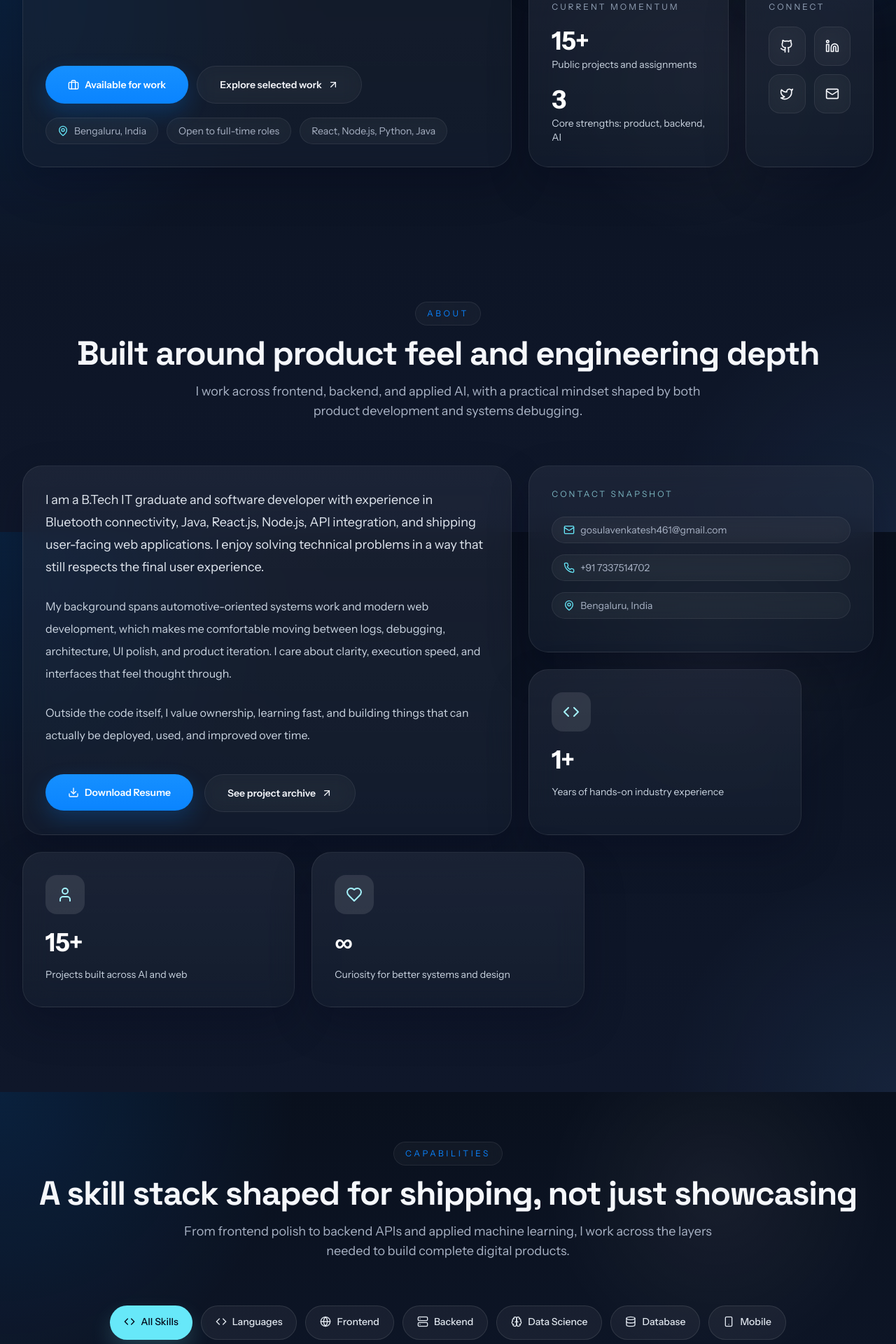
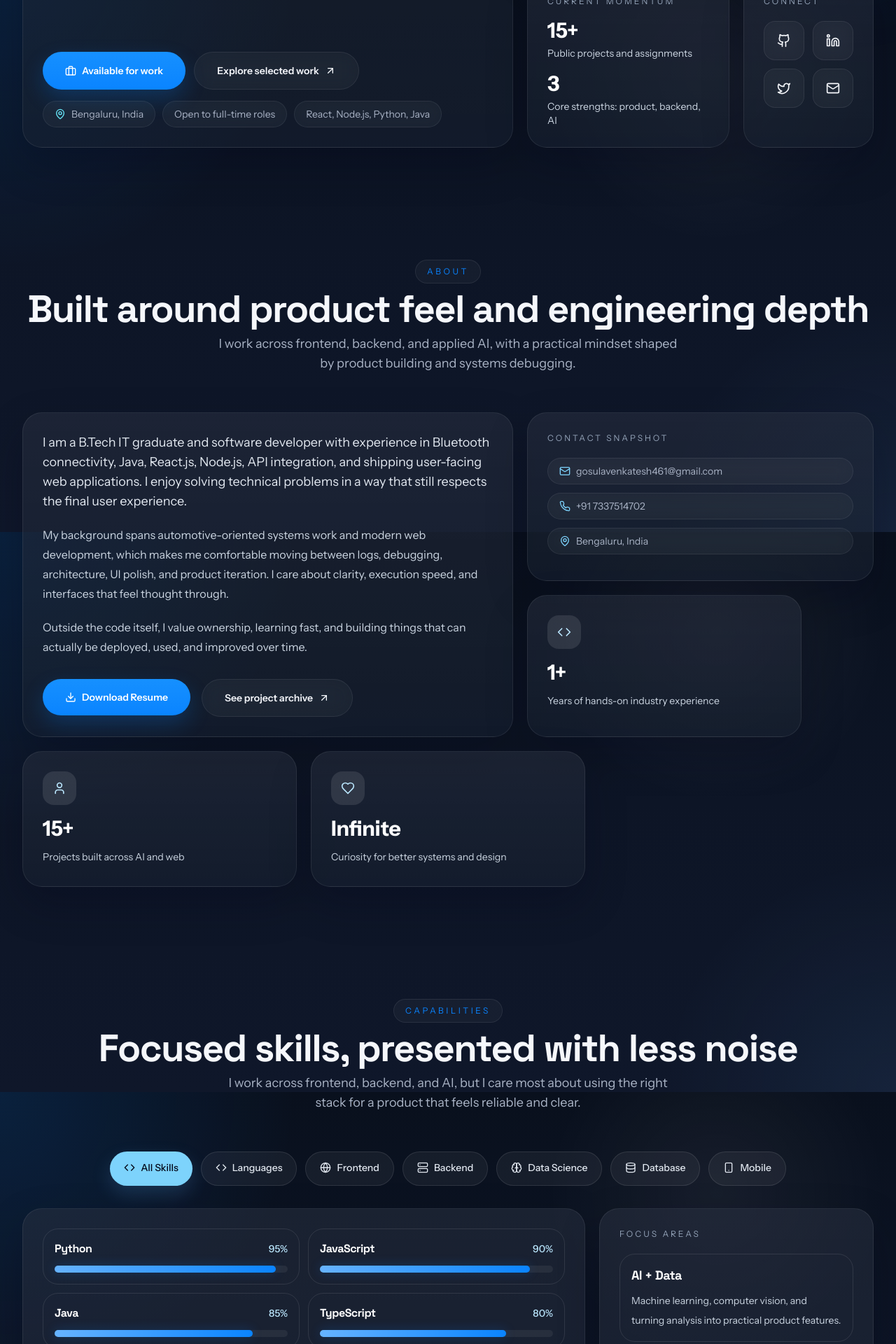
Before and after one commit to Gosula16/Professional-Developer-Portfolio2, a React (Vite) app: page / in a window 1280 px wide. Shown: the part 840-2760 px from the top of the page at 70% size. Built offline with nearby package versions, Linux system fonts and the light colour scheme.

Commit message:
Simplify portfolio density and add softer reveal motion

```diff
--- a/src/App.tsx
+++ b/src/App.tsx
@@ -13,6 +13,7 @@ import Gallery from './components/Gallery';
 import Contact from './components/Contact';
 import Footer from './components/Footer';
 import { ThemeProvider } from './context/ThemeContext';
+import RevealSection from './components/RevealSection';
 
 function App() {
   return (
@@ -23,17 +24,39 @@ function App() {
         <div className="ambient-orb bottom-[-4rem] left-1/3 h-72 w-72 bg-amber-300/10"></div>
         <Header />
         <main>
+          <RevealSection>
             <Hero />
+          </RevealSection>
+          <RevealSection>
             <Bio />
+          </RevealSection>
+          <RevealSection>
             <Skills />
+          </RevealSection>
+          <RevealSection>
             <Projects />
+          </RevealSection>
+          <RevealSection>
             <Experience />
+          </RevealSection>
+          <RevealSection>
             <Education />
+          </RevealSection>
+          <RevealSection>
             <Certifications />
+          </RevealSection>
+          <RevealSection>
             <Achievements />
+          </RevealSection>
+          <RevealSection>
             <Testimonials />
+          </RevealSection>
+          <RevealSection>
             <Gallery />
+          </RevealSection>
+          <RevealSection>
             <Contact />
+          </RevealSection>
         </main>
         <Footer />
       </div>
--- a/src/components/Bio.tsx
+++ b/src/components/Bio.tsx
@@ -4,7 +4,7 @@ const Bio = () => {
   const stats = [
     { icon: Code, value: '1+', label: 'Years of hands-on industry experience' },
     { icon: User, value: '15+', label: 'Projects built across AI and web' },
-    { icon: Heart, value: '∞', label: 'Curiosity for better systems and design' },
+    { icon: Heart, value: 'Infinite', label: 'Curiosity for better systems and design' },
   ];
 
   const downloadResume = (type: 'developer' | 'datascientist') => {
@@ -34,14 +34,14 @@ const Bio = () => {
           <h2 className="section-title">Built around product feel and engineering depth</h2>
           <p className="section-subtitle">
             I work across frontend, backend, and applied AI, with a practical
-            mindset shaped by both product development and systems debugging.
+            mindset shaped by product building and systems debugging.
           </p>
         </div>
 
         <div className="bento-grid">
           <div className="bento-card lg:col-span-7 lg:row-span-2">
             <div className="max-w-3xl">
-              <p className="text-lg leading-8 text-slate-200">
+              <p className="text-lg leading-7 text-slate-200">
                 I am a B.Tech IT graduate and software developer with experience in
                 Bluetooth connectivity, Java, React.js, Node.js, API integration,
                 and shipping user-facing web applications. I enjoy solving
@@ -49,7 +49,7 @@ const Bio = () => {
                 experience.
               </p>
 
-              <p className="mt-6 text-base leading-8 text-slate-300">
+              <p className="mt-5 text-base leading-7 text-slate-300">
                 My background spans automotive-oriented systems work and modern web
                 development, which makes me comfortable moving between logs,
                 debugging, architecture, UI polish, and product iteration. I care
@@ -57,15 +57,15 @@ const Bio = () => {
                 through.
               </p>
 
-              <p className="mt-6 text-base leading-8 text-slate-300">
+              <p className="mt-5 text-base leading-7 text-slate-300">
                 Outside the code itself, I value ownership, learning fast, and
                 building things that can actually be deployed, used, and improved
                 over time.
               </p>
             </div>
 
-            <div className="mt-10 flex flex-col gap-4 sm:flex-row">
-              <div className="relative group">
+            <div className="mt-8 flex flex-col gap-4 sm:flex-row">
+              <div className="group relative">
                 <button className="premium-button">
                   <Download className="mr-2 h-4 w-4" />
                   Download Resume
@@ -73,13 +73,13 @@ const Bio = () => {
                 <div className="invisible absolute left-0 top-full mt-3 w-56 rounded-2xl border border-white/10 bg-slate-950/90 p-2 opacity-0 shadow-2xl backdrop-blur-xl transition-all duration-300 group-hover:visible group-hover:opacity-100">
                   <button
                     onClick={() => downloadResume('developer')}
-                    className="block w-full rounded-xl px-4 py-3 text-left text-sm text-slate-200 hover:bg-white/8"
+                    className="block w-full rounded-xl px-4 py-3 text-left text-sm text-slate-200 hover:bg-white/10"
                   >
                     Developer Resume
                   </button>
                   <button
                     onClick={() => downloadResume('datascientist')}
-                    className="block w-full rounded-xl px-4 py-3 text-left text-sm text-slate-200 hover:bg-white/8"
+                    className="block w-full rounded-xl px-4 py-3 text-left text-sm text-slate-200 hover:bg-white/10"
                   >
                     Data Scientist Resume
                   </button>
@@ -93,20 +93,20 @@ const Bio = () => {
           </div>
 
           <div className="bento-card lg:col-span-5">
-            <p className="text-xs uppercase tracking-[0.25em] text-cyan-200/70">
+            <p className="text-xs uppercase tracking-[0.25em] text-slate-400">
               Contact Snapshot
             </p>
-            <div className="mt-6 space-y-4">
+            <div className="mt-5 space-y-3">
               <div className="info-pill w-full justify-start">
-                <Mail className="h-4 w-4 text-cyan-300" />
+                <Mail className="h-4 w-4 text-sky-300" />
                 gosulavenkatesh461@gmail.com
               </div>
               <div className="info-pill w-full justify-start">
-                <Phone className="h-4 w-4 text-cyan-300" />
+                <Phone className="h-4 w-4 text-sky-300" />
                 +91 7337514702
               </div>
               <div className="info-pill w-full justify-start">
-                <MapPin className="h-4 w-4 text-cyan-300" />
+                <MapPin className="h-4 w-4 text-sky-300" />
                 Bengaluru, India
               </div>
             </div>
@@ -114,11 +114,11 @@ const Bio = () => {
 
           {stats.map((stat) => (
             <div key={stat.label} className="bento-card lg:col-span-4">
-              <div className="mb-5 inline-flex h-14 w-14 items-center justify-center rounded-2xl bg-white/10">
-                <stat.icon className="h-6 w-6 text-cyan-200" />
+              <div className="mb-4 inline-flex h-12 w-12 items-center justify-center rounded-2xl bg-white/10">
+                <stat.icon className="h-5 w-5 text-sky-200" />
               </div>
-              <p className="text-4xl font-bold text-white">{stat.value}</p>
-              <p className="mt-3 text-sm leading-7 text-slate-300">{stat.label}</p>
+              <p className="text-3xl font-bold text-white">{stat.value}</p>
+              <p className="mt-2 text-sm leading-7 text-slate-300">{stat.label}</p>
             </div>
           ))}
         </div>
--- a/src/components/Hero.tsx
+++ b/src/components/Hero.tsx
@@ -32,7 +32,7 @@ const Hero = () => {
   return (
     <section id="home" className="section-frame pt-32 md:pt-36">
       <div className="content-shell">
-        <div className="mb-8 flex items-center justify-center lg:justify-start">
+        <div className="mb-6 flex items-center justify-center lg:justify-start">
           <div className="info-pill">
             <Sparkles className="h-4 w-4 text-sky-300" />
             Bluetooth systems engineer, full-stack builder, and AI-focused developer
@@ -41,7 +41,7 @@ const Hero = () => {
 
         <div className="bento-grid">
           <div className="bento-card lg:col-span-7 lg:row-span-2">
-            <div className="flex h-full flex-col justify-between gap-10">
+            <div className="flex h-full flex-col justify-between gap-8">
               <div>
                 <span className="section-kicker">Design-forward engineering</span>
                 <h1 className="max-w-4xl text-5xl font-bold leading-[0.95] text-white md:text-7xl">
@@ -49,7 +49,7 @@ const Hero = () => {
                   <span className="text-gradient"> systems that feel premium </span>
                   and still ship like real products.
                 </h1>
-                <p className="mt-6 max-w-3xl text-base leading-8 text-slate-300 md:text-lg">
+                <p className="mt-5 max-w-3xl text-base leading-7 text-slate-300 md:text-lg">
                   I am Gosula Venkatesh, a B.Tech IT graduate and software developer
                   with hands-on experience in Bluetooth connectivity, React apps,
                   backend APIs, deployment workflows, and applied AI projects.
@@ -58,7 +58,7 @@ const Hero = () => {
                 </p>
               </div>
 
-              <div className="flex flex-col gap-5">
+              <div className="flex flex-col gap-4">
                 <div className="flex flex-col gap-3 sm:flex-row">
                   <button
                     onClick={() => scrollTo('contact')}
@@ -76,7 +76,7 @@ const Hero = () => {
                   </button>
                 </div>
 
-                <div className="flex flex-wrap gap-3">
+                <div className="flex flex-wrap gap-2.5">
                   <div className="info-pill">
                     <MapPin className="h-4 w-4 text-cyan-300" />
                     Bengaluru, India
@@ -89,9 +89,9 @@ const Hero = () => {
           </div>
 
           <div className="bento-card lg:col-span-5">
-            <div className="flex h-full flex-col gap-5 md:flex-row md:items-center">
+            <div className="flex h-full flex-col gap-4 md:flex-row md:items-center">
               <div className="relative mx-auto w-full max-w-[260px] shrink-0">
-                <div className="absolute inset-0 rounded-[32px] bg-blue-400/12 blur-2xl"></div>
+                <div className="absolute inset-0 rounded-[32px] bg-blue-400/10 blur-2xl"></div>
                 <img
                   src="https://cdn.pixabay.com/photo/2024/12/03/08/08/ai-generated-9241538_1280.jpg"
                   alt="Gosula Venkatesh"
@@ -103,10 +103,10 @@ const Hero = () => {
                 <p className="text-xs uppercase tracking-[0.28em] text-slate-400">
                   Profile Snapshot
                 </p>
-                <h2 className="mt-3 text-3xl font-bold text-white">
+                <h2 className="mt-3 text-[1.9rem] font-bold text-white">
                   Full stack + AI with embedded systems discipline
                 </h2>
-                <p className="mt-4 text-sm leading-7 text-slate-300">
+                <p className="mt-3 text-sm leading-7 text-slate-300">
                   From automotive Bluetooth debugging to deployable web products, I
                   enjoy the intersection of reliability, interface quality, and
                   engineering clarity.
@@ -128,13 +128,13 @@ const Hero = () => {
             <p className="text-xs uppercase tracking-[0.25em] text-slate-400">
               Current Momentum
             </p>
-            <div className="mt-5 space-y-5">
+            <div className="mt-4 space-y-4">
               <div>
-                <p className="text-4xl font-bold text-white">15+</p>
+                <p className="text-3xl font-bold text-white">15+</p>
                 <p className="mt-1 text-sm text-slate-300">Public projects and assignments</p>
               </div>
               <div>
-                <p className="text-4xl font-bold text-white">3</p>
+                <p className="text-3xl font-bold text-white">3</p>
                 <p className="mt-1 text-sm text-slate-300">Core strengths: product, backend, AI</p>
               </div>
             </div>
--- /dev/null
+++ b/src/components/RevealSection.tsx
@@ -0,0 +1,12 @@
+import { ReactNode } from 'react';
+
+type RevealSectionProps = {
+  children: ReactNode;
+  className?: string;
+};
+
+const RevealSection = ({ children, className = '' }: RevealSectionProps) => {
+  return <div className={`reveal-section ${className}`.trim()}>{children}</div>;
+};
+
+export default RevealSection;
--- a/src/components/Skills.tsx
+++ b/src/components/Skills.tsx
@@ -1,4 +1,4 @@
-import React, { useState } from 'react';
+import { useState } from 'react';
 import { Code, Database, Brain, Globe, Server, Smartphone } from 'lucide-react';
 
 const Skills = () => {
@@ -19,30 +19,18 @@ const Skills = () => {
     { name: 'JavaScript', level: 90, category: 'languages' },
     { name: 'Java', level: 85, category: 'languages' },
     { name: 'TypeScript', level: 80, category: 'languages' },
-    { name: 'C++', level: 75, category: 'languages' },
     { name: 'React.js', level: 90, category: 'frontend' },
     { name: 'Next.js', level: 85, category: 'frontend' },
-    { name: 'HTML/CSS', level: 95, category: 'frontend' },
     { name: 'Tailwind CSS', level: 90, category: 'frontend' },
-    { name: 'Vue.js', level: 75, category: 'frontend' },
     { name: 'Node.js', level: 85, category: 'backend' },
     { name: 'Express.js', level: 80, category: 'backend' },
-    { name: 'Django', level: 75, category: 'backend' },
-    { name: 'Flask', level: 80, category: 'backend' },
     { name: 'FastAPI', level: 70, category: 'backend' },
     { name: 'TensorFlow', level: 85, category: 'datascience' },
-    { name: 'PyTorch', level: 80, category: 'datascience' },
     { name: 'Scikit-learn', level: 90, category: 'datascience' },
-    { name: 'Pandas', level: 95, category: 'datascience' },
-    { name: 'NumPy', level: 90, category: 'datascience' },
     { name: 'OpenCV', level: 85, category: 'datascience' },
-    { name: 'YOLOv8', level: 80, category: 'datascience' },
     { name: 'MongoDB', level: 85, category: 'database' },
     { name: 'PostgreSQL', level: 80, category: 'database' },
-    { name: 'MySQL', level: 85, category: 'database' },
-    { name: 'Firebase', level: 75, category: 'database' },
     { name: 'React Native', level: 75, category: 'mobile' },
-    { name: 'Flutter', level: 70, category: 'mobile' },
   ];
 
   const filteredSkills =
@@ -55,22 +43,22 @@ const Skills = () => {
       <div className="content-shell">
         <div className="section-heading">
           <span className="section-kicker">Capabilities</span>
-          <h2 className="section-title">A skill stack shaped for shipping, not just showcasing</h2>
+          <h2 className="section-title">Focused skills, presented with less noise</h2>
           <p className="section-subtitle">
-            From frontend polish to backend APIs and applied machine learning, I
-            work across the layers needed to build complete digital products.
+            I work across frontend, backend, and AI, but I care most about using
+            the right stack for a product that feels reliable and clear.
           </p>
         </div>
 
-        <div className="mb-10 flex flex-wrap justify-center gap-3">
+        <div className="mb-8 flex flex-wrap justify-center gap-3">
           {skillCategories.map((category) => (
             <button
               key={category.id}
               onClick={() => setSelectedCategory(category.id)}
               className={`rounded-full px-5 py-3 text-sm font-medium ${
                 selectedCategory === category.id
-                  ? 'bg-cyan-300 text-slate-950 shadow-[0_14px_30px_rgba(121,242,255,0.18)]'
-                  : 'border border-white/10 bg-white/5 text-slate-200 hover:bg-white/8'
+                  ? 'bg-sky-300 text-slate-950 shadow-[0_12px_28px_rgba(102,179,255,0.18)]'
+                  : 'border border-white/10 bg-white/5 text-slate-200 hover:bg-white/7'
               }`}
             >
               <span className="inline-flex items-center gap-2">
@@ -83,15 +71,15 @@ const Skills = () => {
 
         <div className="bento-grid">
           <div className="bento-card lg:col-span-8">
-            <div className="grid gap-4 md:grid-cols-2">
+            <div className="grid gap-3 md:grid-cols-2">
               {filteredSkills.map((skill) => (
                 <div
                   key={`${skill.category}-${skill.name}`}
-                  className="rounded-[24px] border border-white/10 bg-white/5 p-5"
+                  className="rounded-[22px] border border-white/10 bg-white/4 p-4"
                 >
-                  <div className="mb-4 flex items-center justify-between">
+                  <div className="mb-3 flex items-center justify-between">
                     <h3 className="text-base font-semibold text-white">{skill.name}</h3>
-                    <span className="text-sm font-medium text-cyan-200">{skill.level}%</span>
+                    <span className="text-sm font-medium text-sky-200">{skill.level}%</span>
                   </div>
                   <div className="skill-meter">
                     <span style={{ width: `${skill.level}%` }}></span>
@@ -102,29 +90,29 @@ const Skills = () => {
           </div>
 
           <div className="bento-card lg:col-span-4">
-            <p className="text-xs uppercase tracking-[0.25em] text-cyan-200/70">
+            <p className="text-xs uppercase tracking-[0.25em] text-slate-400">
               Focus Areas
             </p>
-            <div className="mt-6 space-y-4">
-              <div className="rounded-[24px] border border-white/10 bg-white/5 p-5">
+            <div className="mt-5 space-y-3">
+              <div className="rounded-[22px] border border-white/10 bg-white/4 p-4">
                 <h3 className="text-lg font-semibold text-white">AI + Data</h3>
                 <p className="mt-2 text-sm leading-7 text-slate-300">
-                  Machine learning, model experimentation, computer vision, and
-                  turning analysis into product-facing features.
+                  Machine learning, computer vision, and turning analysis into
+                  practical product features.
                 </p>
               </div>
-              <div className="rounded-[24px] border border-white/10 bg-white/5 p-5">
+              <div className="rounded-[22px] border border-white/10 bg-white/4 p-4">
                 <h3 className="text-lg font-semibold text-white">Frontend Craft</h3>
                 <p className="mt-2 text-sm leading-7 text-slate-300">
-                  Responsive React interfaces, strong visual hierarchy, and
-                  deployment-ready product work.
+                  Responsive React interfaces with strong hierarchy and clear
+                  interaction design.
                 </p>
               </div>
-              <div className="rounded-[24px] border border-white/10 bg-white/5 p-5">
+              <div className="rounded-[22px] border border-white/10 bg-white/4 p-4">
                 <h3 className="text-lg font-semibold text-white">Backend Systems</h3>
                 <p className="mt-2 text-sm leading-7 text-slate-300">
                   APIs, service integration, deployment, debugging, and practical
-                  workflows for real applications.
+                  system workflows.
                 </p>
               </div>
             </div>
--- a/src/index.css
+++ b/src/index.css
@@ -124,11 +124,11 @@ body::before {
   }
 
   .section-frame {
-    @apply py-16 md:py-24;
+    @apply py-14 md:py-20;
   }
 
   .section-heading {
-    @apply mb-12 text-center md:mb-16;
+    @apply mb-10 text-center md:mb-14;
   }
 
   .section-kicker {
@@ -140,12 +140,12 @@ body::before {
   }
 
   .section-title {
-    @apply text-4xl font-bold md:text-5xl;
+    @apply text-4xl font-bold md:text-[3.4rem];
     color: var(--text-primary);
   }
 
   .section-subtitle {
-    @apply mx-auto mt-4 max-w-3xl text-base leading-8 md:text-lg;
+    @apply mx-auto mt-4 max-w-2xl text-base leading-7 md:text-lg;
     color: var(--text-secondary);
   }
 
@@ -196,11 +196,11 @@ body::before {
   }
 
   .bento-grid {
-    @apply grid gap-6 lg:grid-cols-12;
+    @apply grid gap-5 lg:grid-cols-12;
   }
 
   .bento-card {
-    @apply glass-panel hover-lift p-6 md:p-8;
+    @apply glass-panel hover-lift p-5 md:p-7;
     animation: fadeInUp 0.72s cubic-bezier(0.22, 1, 0.36, 1) both;
   }
 
@@ -253,7 +253,7 @@ body::before {
   .ambient-orb {
     @apply pointer-events-none absolute rounded-full blur-3xl;
     animation: floatOrb 18s ease-in-out infinite;
-    opacity: 0.5;
+    opacity: 0.28;
   }
 
   .text-gradient {
@@ -261,6 +261,10 @@ body::before {
     -webkit-background-clip: text;
     background-clip: text;
     color: transparent;
+  }
+
+  .reveal-section {
+    animation: fadeInUp 0.8s cubic-bezier(0.22, 1, 0.36, 1) both;
   }
 }
 
```
Lines whose indentation alone changed are shown as unchanged.
